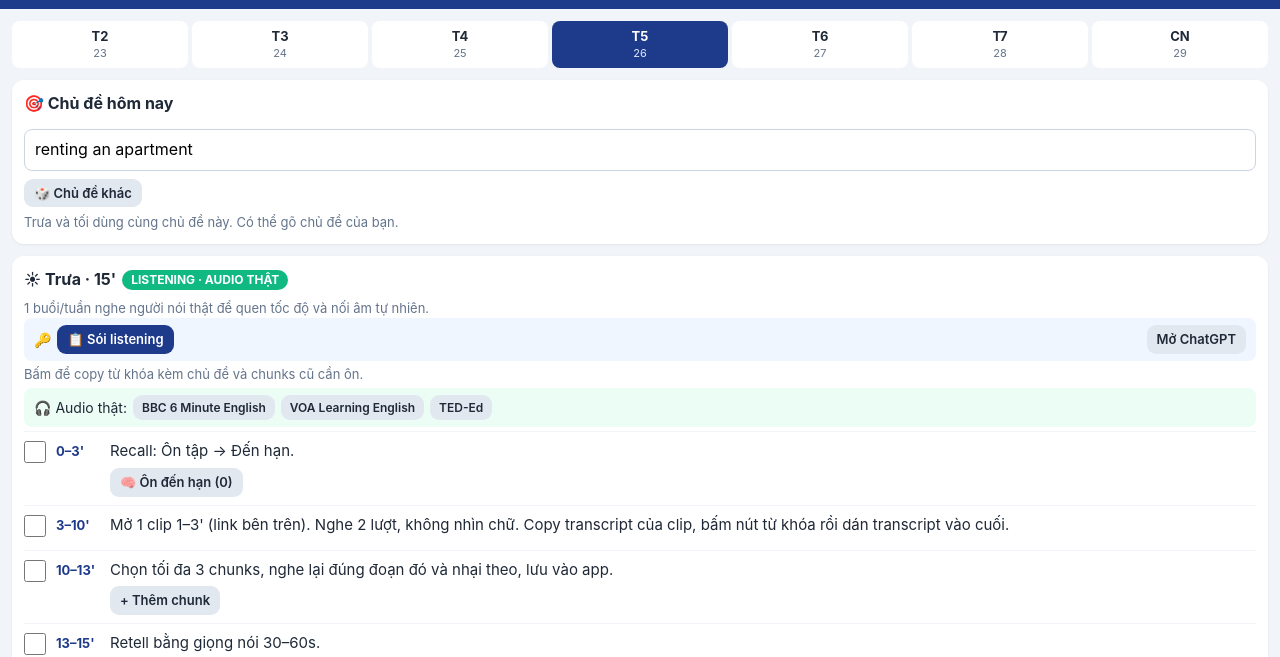
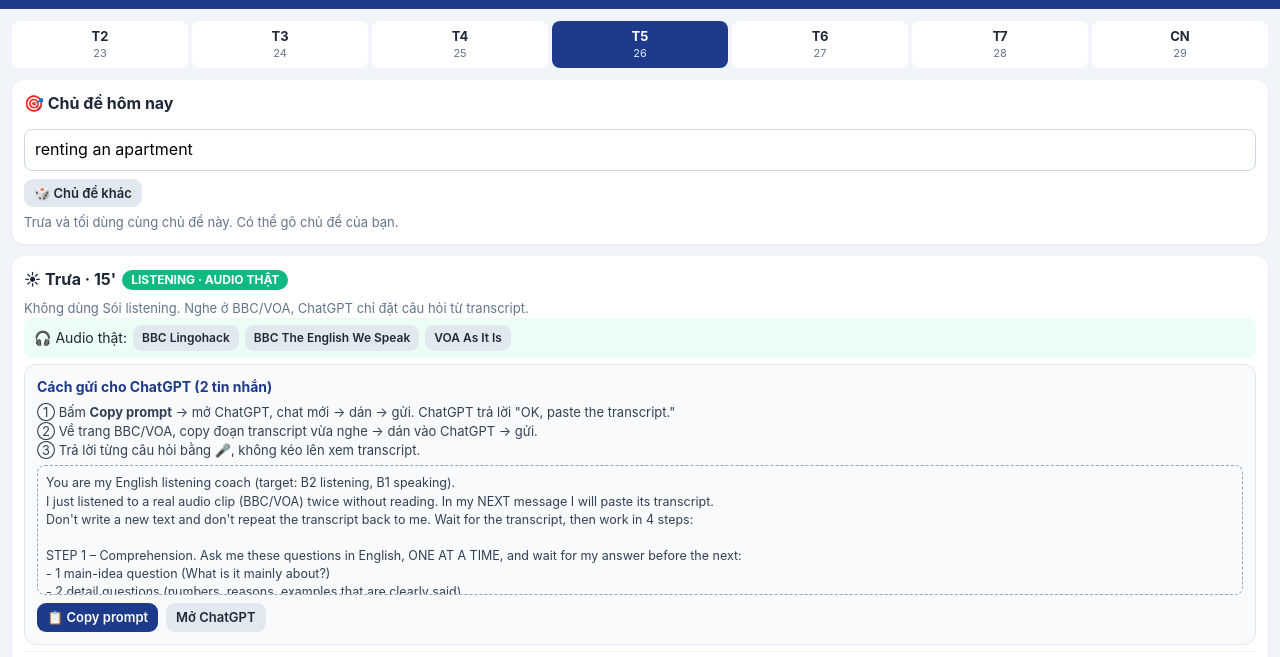
Before and after one commit to anhntmpi/english30, a plain HTML site: page index.html in a window 1280 px wide. Shown: the part 61-718 px from the top of the page. Drawn offline with Linux system fonts and the light colour scheme.

Commit message:
Add files via upload

```diff
--- a/index.html
+++ b/index.html
@@ -174,20 +174,36 @@ You are the other person; I am myself. Start with one line, then wait for my ans
   review: () => `Here are chunks I'm still learning: ${list(weekChunks()) || "(none yet)"}.
 For each one, give me a short situation on a different topic and I will say one sentence using the chunk. One at a time. Correct me briefly.`,
   freeTalk: () => `Give me a surprise everyday situation in Vietnam. Don't tell me the topic, just start roleplaying with one line. Keep going for 6 turns with no corrections.${weekChunks().length ? " Create chances for me to use: " + list(weekChunks()) + "." : ""} Then list my 3 most repeated mistakes.`,
+  realListen: () => `You are my English listening coach (target: B2 listening, B1 speaking).
+I just listened to a real audio clip (BBC/VOA) twice without reading. In my NEXT message I will paste its transcript.
+Don't write a new text and don't repeat the transcript back to me. Wait for the transcript, then work in 4 steps:
+
+STEP 1 – Comprehension. Ask me these questions in English, ONE AT A TIME, and wait for my answer before the next:
+- 1 main-idea question (What is it mainly about?)
+- 2 detail questions (numbers, reasons, examples that are clearly said)
+- 1 inference question (the speaker's opinion, attitude or purpose, not said directly)
+After each answer: say Correct / Partly / Wrong in one line, and give the short evidence from the transcript.
+
+STEP 2 – Chunks. Pick 6 natural, reusable chunks from the transcript that are useful in everyday speaking (not rare words). One per line, exactly this format, no numbering:
+chunk | function (in Vietnamese) | a new example sentence about daily life in Vietnam
+
+STEP 3 – Retell. Ask me to retell the clip in 30–60 seconds using at least 2 chunks.${dueChunks().length ? " Also encourage me to reuse these old chunks: " + list(dueChunks().slice(0,3)) + "." : ""}
+
+STEP 4 – Feedback. Score my retell: main idea ✓/✗, two supporting points ✓/✗, chunks used correctly ✓/✗. Then give at most 2 language corrections, each with a more natural version. Keep it short.
+
+Reply only "OK, paste the transcript." now.`,
   warmup: () => `Ask me how my day was, then 2 short follow-up questions. No corrections.`,
   sunday: () => `Let's chat casually about my week and my plans for next week. Ask one question at a time. No corrections.`
 };
 
 // Đoạn copy kèm từ khóa: nối trưa với tối bằng chủ đề, chunks và lỗi gần nhất
-function kwText(kw, part, topic, real){
+function kwText(kw, part, topic){
   const L = [kw];
-  if(topic && !real) L.push(`Topic: ${topic}`);
+  if(topic) L.push(`Topic: ${topic}`);
   if(part === "n"){
     const due = dueChunks().slice(0,3);
     if(due.length) L.push(`Old chunks I want to reuse in my retell: ${list(due)}`);
     L.push("Chunk format, one per line: chunk | function (in Vietnamese) | example sentence");
-    // Listening audio thật: không cần ChatGPT tạo bài, dán transcript ở cuối
-    if(real) L.push("Don't write a new text. This is the transcript of a real audio clip I listened to. Ask me comprehension questions about it, then suggest chunks from it.", "Transcript:", "");
   } else {
     const tc = todayChunks(), due = dueChunks().filter(c=>!tc.includes(c)).slice(0,2);
     if(tc.length || due.length) L.push(`Create chances for me to use: ${list([...tc, ...due])}`);
@@ -197,9 +213,10 @@ function kwText(kw, part, topic, real){
   return L.join("\n");
 }
 const AUDIO = [
-  ["BBC 6 Minute English","https://www.bbc.co.uk/learningenglish/english/features/6-minute-english"],
-  ["VOA Learning English","https://learningenglish.voanews.com/"],
-  ["TED-Ed","https://www.youtube.com/@TEDEd"]
+  // Bài ~3–5', B1–B2, có transcript ngay dưới audio
+  ["BBC Lingohack","https://www.bbc.co.uk/learningenglish/english/features/lingohack"],
+  ["BBC The English We Speak","https://www.bbc.co.uk/learningenglish/english/features/the-english-we-speak"],
+  ["VOA As It Is","https://learningenglish.voanews.com/z/3521"]
 ];
 
 // step: [time, text, promptFn?, action?]
@@ -218,10 +235,11 @@ const NOON_L = {tag:["LISTENING","l"], kw:["Sói listening"], gt:true, steps:[
   ["13–15'","Retell bằng giọng nói 30–60s.",null]
 ]};
 // T5: 1 buổi/tuần nghe audio thật (người nói thật, tốc độ tự nhiên)
-const NOON_LR = {tag:["LISTENING · AUDIO THẬT","l"], kw:["Sói listening"], real:true, audio:true,
-  note:"1 buổi/tuần nghe người nói thật để quen tốc độ và nối âm tự nhiên.", steps:[
+// T5: 1 buổi/tuần nghe audio thật ở BBC/VOA. Không dùng "Sói listening".
+const NOON_LR = {tag:["LISTENING · AUDIO THẬT","l"], audio:true, transcript:true,
+  note:"Không dùng Sói listening. Nghe ở BBC/VOA, ChatGPT chỉ đặt câu hỏi từ transcript.", steps:[
   ["0–3'","Recall: Ôn tập → Đến hạn.",null,"recall"],
-  ["3–10'","Mở 1 clip 1–3' (link bên trên). Nghe 2 lượt, không nhìn chữ. Copy transcript của clip, bấm nút từ khóa rồi dán transcript vào cuối.",null],
+  ["3–10'","Mở 1 link bên trên, chọn bài mới nhất. Nghe 2 lượt, không nhìn chữ (lượt 1 ý chính, lượt 2 chi tiết). Bài VOA dài thì chỉ nghe 2–3' đầu. Rồi gửi ChatGPT theo 2 tin nhắn như hướng dẫn bên trên.",null],
   ["10–13'",`Chọn tối đa ${LIMIT_INPUT} chunks, nghe lại đúng đoạn đó và nhại theo, lưu vào app.`,null,"add"],
   ["13–15'","Retell bằng giọng nói 30–60s.",null]
 ]};
@@ -319,8 +337,10 @@ function rToday(){
   $("#tab-today").querySelectorAll(".step input").forEach(cb=>cb.onchange=()=>{ log.done[cb.dataset.k]=cb.checked; save(); cb.closest(".step").classList.toggle("done",cb.checked); });
   $("#tab-today").querySelectorAll("[data-kw]").forEach(b=>b.onclick=()=>{
     const [part,j] = b.dataset.kw.split(":"); const blk = part==="n"?plan.noon:plan.night;
-    copy(kwText(blk.kw[+j], part, log.topic, !!blk.real));
+    copy(kwText(blk.kw[+j], part, log.topic));
   });
+  const rl = $("#rlCopy");
+  if(rl) rl.onclick = ()=>copy(P.realListen());
   const mi = $("#mInput");
   if(mi){ const add = ()=>{ const v = mi.value.trim(); if(!v) return;
       (S.mistakes = S.mistakes||[]).push({id:uid(), text:v, date:TODAY(), fixed:false}); save(); toast("Đã lưu lỗi. Tối mai ChatGPT sẽ nhắc."); render(); };
@@ -337,6 +357,14 @@ function block(title, b, part, log){
     <a class="btn ghost sm" href="https://chatgpt.com/" target="_blank" rel="noopener" style="padding:5px 10px;font-size:13px;margin-left:auto">Mở ChatGPT</a></div>
     <div class="muted" style="margin-bottom:4px">Bấm để copy từ khóa kèm chủ đề${part==="t"?", chunks và lỗi gần đây":" và chunks cũ cần ôn"}.</div>`;
   if(b.audio) h += `<div class="kw" style="background:#ecfdf5">🎧 Audio thật: ${AUDIO.map(([n,u])=>`<a class="btn ghost sm" href="${u}" target="_blank" rel="noopener" style="padding:4px 9px;font-size:12px">${n}</a>`).join(" ")}</div>`;
+  if(b.transcript) h += `<div class="card" style="background:#f8fafc;box-shadow:none;border:1px solid #e2e8f0;margin:6px 0">
+    <h3 style="margin-top:0">Cách gửi cho ChatGPT (2 tin nhắn)</h3>
+    <div class="muted" style="color:#334155">① Bấm <b>Copy prompt</b> → mở ChatGPT, chat mới → dán → gửi. ChatGPT trả lời "OK, paste the transcript."<br>
+    ② Về trang BBC/VOA, copy đoạn transcript vừa nghe → dán vào ChatGPT → gửi.<br>
+    ③ Trả lời từng câu hỏi bằng 🎤, không kéo lên xem transcript.</div>
+    <div class="prompt" id="rlPrompt">${esc(P.realListen())}</div>
+    <div class="row"><button class="sm" id="rlCopy">📋 Copy prompt</button>
+    <a class="btn ghost sm" href="https://chatgpt.com/" target="_blank" rel="noopener" style="padding:5px 10px;font-size:13px">Mở ChatGPT</a></div></div>`;
   if(b.gt) h += `<div class="kw" style="background:#ecfdf5">🔊 <a class="btn ghost sm" href="https://translate.google.com/?sl=en&tl=vi&op=translate" target="_blank" rel="noopener" style="padding:4px 9px;font-size:12px">Mở Google Translate</a><span class="muted">Dán bài nghe, bấm 🔊</span></div>`;
   b.steps.forEach((s,i)=>{
     const k = part+i, done = !!log.done[k];
@@ -567,7 +595,7 @@ function rMore(){
       <div class="row"><button id="exp">⬇️ Xuất file</button><button class="ghost" id="imp">⬆️ Nhập file</button></div></div>
     <div class="card"><h2>ℹ️ Cách dùng nhanh</h2><ul class="list">
       <li>Bấm nút <b>📋 Sói…</b> để copy từ khóa kèm chủ đề, chunks và lỗi gần đây, rồi dán vào ChatGPT.</li>
-      <li>Listening T3, T6: ChatGPT tạo bài, nghe bằng Google Translate. T5: nghe clip thật (BBC/VOA/TED-Ed), dán transcript sau từ khóa.</li>
+      <li>Listening T3, T6: ChatGPT tạo bài, nghe bằng Google Translate. T5: nghe ở BBC/VOA, gửi ChatGPT prompt trước, transcript sau (2 tin nhắn).</li>
       <li>Review, Free talk, Chủ Nhật: dùng nút <b>Copy prompt</b>.</li>
       <li>Nói bằng nút 🎤 hoặc chế độ Voice của ChatGPT, không gõ.</li>
       <li>Mỗi ngày tối đa <b>${LIMIT_INPUT} chunks</b> từ Reading/Listening và <b>${LIMIT_SPEAK} pattern</b> từ Speaking.</li>
```
